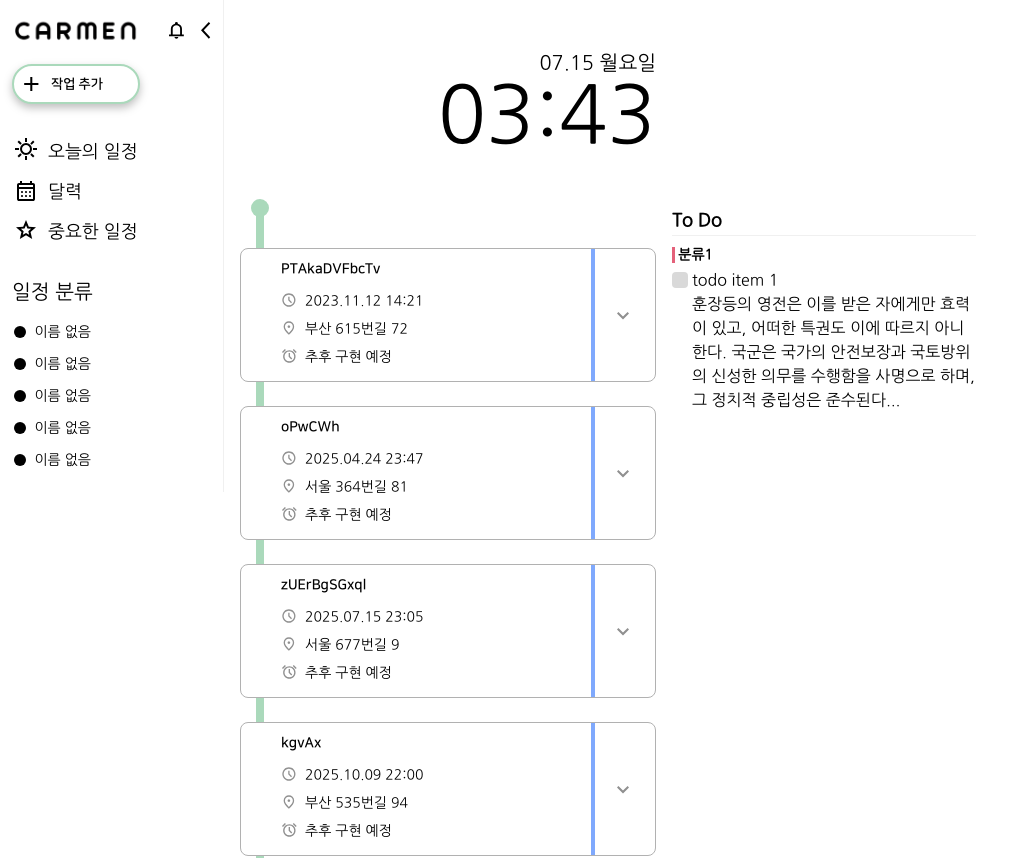
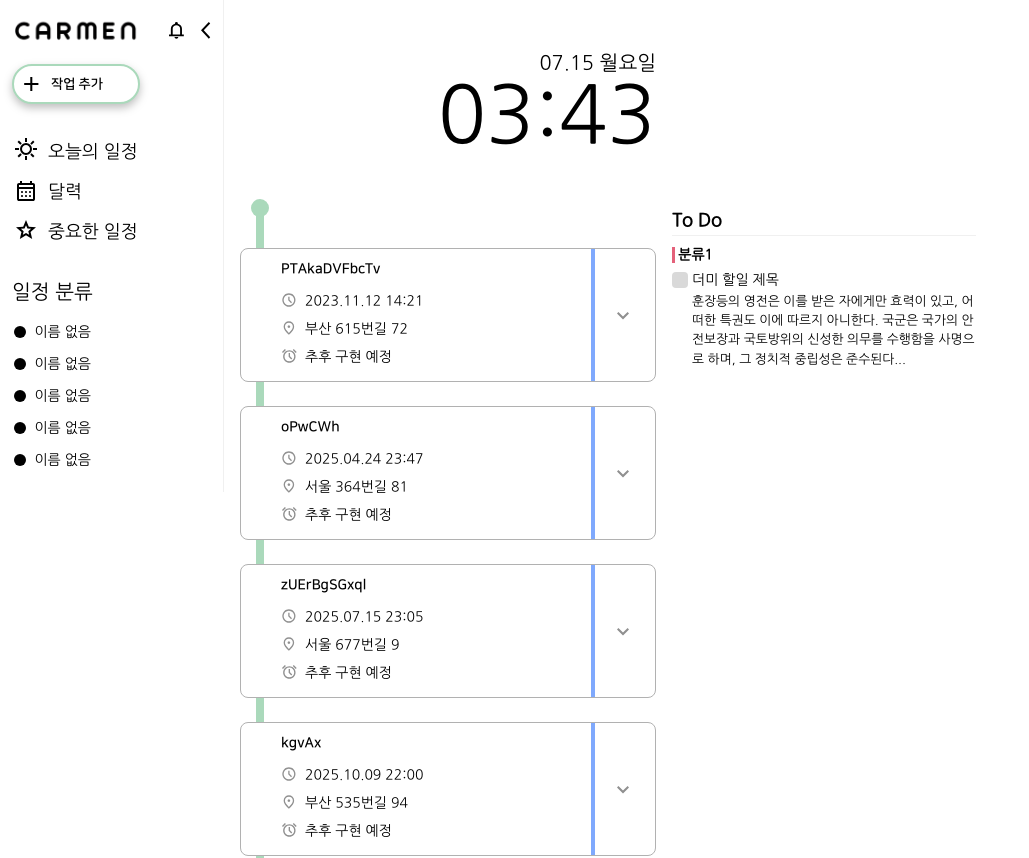
Before and after one commit to sangjin149/Carmen, a React (Create React App) app: page / in a window 1280 px wide. Shown: the top 858 px of the page, without its empty margins (0-1029 px from the left). Built offline with nearby package versions, Linux system fonts and the light colour scheme.

Commit message:
moving workspace

```diff
--- a/src/components/Homepage/HomeTodoList.jsx
+++ b/src/components/Homepage/HomeTodoList.jsx
@@ -1,5 +1,5 @@
-import Checkbox from "@ui/Checkbox";
 import { styled } from "styled-components";
+import Todo from "@components/Homepage/TodoItem";
 
 export default function HomeTodoList() {
   return (
@@ -11,16 +11,7 @@ export default function HomeTodoList() {
           <Grouptitle>분류1</Grouptitle>
         </GroupTitleContainer>
         <GroupTodoList>
-                    <Todo>
-                        <TodoTitleContainer>
-                            <Checkbox id="group1" name="group1-checked" label="todo item 1" />
-                        </TodoTitleContainer>
-                        <TodoDetail>
-                            훈장등의 영전은 이를 받은 자에게만 효력이 있고, 어떠한 특권도 이에 따르지 아니한다. 국군은
-                            국가의 안전보장과 국토방위의 신성한 의무를 수행함을 사명으로 하며, 그 정치적 중립성은
-                            준수된다...
-                        </TodoDetail>
-                    </Todo>
+          <Todo />
         </GroupTodoList>
       </TodoGroup>
     </Container>
@@ -74,18 +65,3 @@ const GroupTodoList = styled.div`
   display: flex;
   flex-direction: column;
 `;
-
-const Todo = styled.article`
-    display: flex;
-    flex-direction: column;
-`;
-
-const TodoTitleContainer = styled.div`
-    display: flex;
-    flex-direction: row;
-    align-items: center;
-`;
-
-const TodoDetail = styled.div`
-    padding-left: 20px;
-`;
--- /dev/null
+++ b/src/components/Homepage/TodoItem.jsx
@@ -0,0 +1,56 @@
+import { styled } from "styled-components";
+
+import Checkbox from "@ui/Checkbox";
+
+const DummyTodo = {
+  title: "더미 할일 제목",
+  done: false,
+  description: `훈장등의 영전은 이를 받은 자에게만 효력이 있고, 어떠한 특권도 이에
+        따르지 아니한다. 국군은 국가의 안전보장과 국토방위의 신성한 의무를
+        수행함을 사명으로 하며, 그 정치적 중립성은 준수된다...`,
+  color: "#3acf37",
+};
+
+export default function TodoItem({ todoData }) {
+  let { title, done, description, color } = todoData ?? DummyTodo;
+
+  function handleClickTodoDone() {
+    done = !done;
+  }
+
+  return (
+    <Container>
+      <TitleContainer>
+        <Checkbox
+          id="group1"
+          name="group1-checked"
+          onClick={handleClickTodoDone}
+          checkedColor={color}
+        />
+        <Title>{title}</Title>
+      </TitleContainer>
+      <Description>{description}</Description>
+    </Container>
+  );
+}
+
+const Container = styled.article`
+  display: flex;
+  flex-direction: column;
+`;
+
+const TitleContainer = styled.div`
+  display: flex;
+  align-items: center;
+`;
+
+const Title = styled.div`
+  height: 1.5rem;
+  line-height: 1.5rem;
+  font-size: 0.875rem;
+`;
+
+const Description = styled.div`
+  padding-left: 1.25rem;
+  font-size: 0.8rem;
+`;
--- a/src/ui/Checkbox.jsx
+++ b/src/ui/Checkbox.jsx
@@ -2,12 +2,25 @@ import { styled } from "styled-components";
 import Svg from "@ui/Svg";
 import { Check } from "@icons";
 
-export default function Chekcbox({ id = "group1-checkbox", name = "group1 complete", label }) {
+export default function Chekcbox({
+  id = "group1-checkbox",
+  name = "group1 complete",
+  checked = null,
+  checkedColor = "#ff0000",
+  ...props
+}) {
   return (
     <Container className="checkbox" htmlFor={id}>
-            <Checkbox id={id} type="checkbox" name={name} />
+      <Checkbox
+        id={id}
+        type="checkbox"
+        value={true}
+        name={name}
+        checked={checked}
+        $checkedColor={checkedColor}
+        {...props}
+      />
       <Svg src={Check} containerStyle={CheckMarkContainerStyle} alt="checked" />
-            {label}
     </Container>
   );
 }
@@ -21,7 +34,7 @@ const Container = styled.label`
 
 const CheckMarkContainerStyle = {
   position: "absolute",
-    top: "7px",
+  top: "3px",
   left: "2px",
 };
 
@@ -44,7 +57,7 @@ const Checkbox = styled.input`
   }
 
   &:checked {
-        background-color: #e4617a;
+    background-color: ${({ $checkedColor }) => $checkedColor};
     & + div {
       display: block;
       color: white;
```
Also changed, not shown: 1 other file (tests, documents, lock files or other folders). Lines whose indentation alone changed are shown as unchanged.
